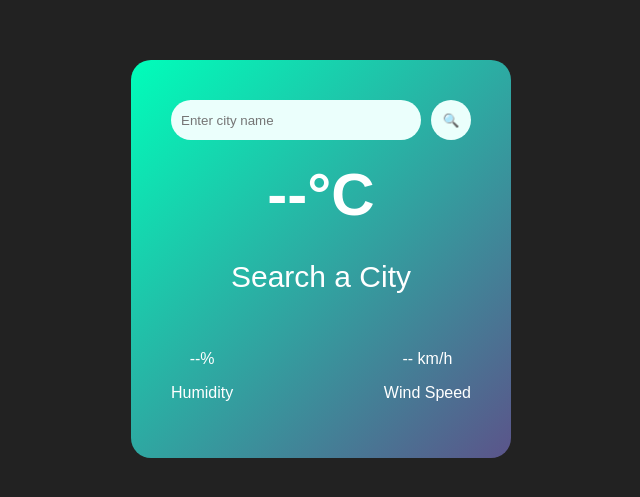
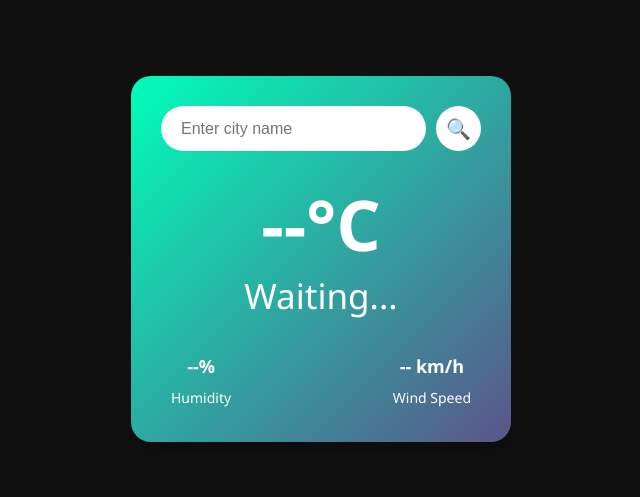
Before and after one commit to SaharJalili236/Weather-App, a plain HTML site: page index.html in a window 1280 px wide. Shown: the part 141-638 px from the top of the page, without its empty margins (319-959 px from the left). Drawn offline with Linux system fonts and the light colour scheme.

Commit message:
Update styles and content in index.html

```diff
--- a/index.html
+++ b/index.html
@@ -5,15 +5,18 @@
     <meta name="viewport" content="width=device-width, initial-scale=1.0">
     <title>Weather App</title>
     <style>
-        /* استایل سریع برای اینکه سایت قشنگ شود */
-        body { background: #222; font-family: sans-serif; display: flex; justify-content: center; align-items: center; height: 100vh; margin: 0; }
-        .card { background: linear-gradient(135deg, #00feba, #5b548a); color: #fff; padding: 40px; border-radius: 20px; text-align: center; width: 300px; }
-        .search { display: flex; gap: 10px; margin-bottom: 20px; }
-        input { border: 0; outline: 0; background: #ebfffc; color: #555; padding: 10px; border-radius: 20px; flex: 1; }
-        button { border: 0; outline: 0; background: #ebfffc; border-radius: 50%; width: 40px; height: 40px; cursor: pointer; }
-        .temp { font-size: 60px; margin-top: 10px; }
-        .city { font-size: 30px; font-weight: 400; margin-top: -10px; }
-        .details { display: flex; justify-content: space-between; margin-top: 40px; }
+        body { background: #111; font-family: 'Segoe UI', sans-serif; display: flex; justify-content: center; align-items: center; height: 100vh; margin: 0; }
+        .card { background: linear-gradient(135deg, #00feba, #5b548a); color: #fff; padding: 30px; border-radius: 20px; text-align: center; width: 320px; box-shadow: 0 10px 20px rgba(0,0,0,0.3); }
+        .search { display: flex; gap: 10px; margin-bottom: 25px; }
+        input { border: 0; outline: 0; background: #fff; color: #333; padding: 12px 20px; border-radius: 30px; flex: 1; font-size: 16px; }
+        button { border: 0; outline: 0; background: #fff; border-radius: 50%; width: 45px; height: 45px; cursor: pointer; font-size: 20px; transition: 0.3s; }
+        button:hover { background: #ddd; }
+        .temp { font-size: 70px; font-weight: 600; margin: 10px 0; }
+        .city { font-size: 35px; font-weight: 500; margin-top: -10px; }
+        .details { display: flex; justify-content: space-between; margin-top: 30px; padding: 0 10px; }
+        .col { display: flex; flex-direction: column; align-items: center; }
+        .col p { margin: 5px 0; font-size: 14px; }
+        .humidity, .wind { font-size: 18px !important; font-weight: bold; }
     </style>
 </head>
 <body>
@@ -24,7 +27,7 @@
         </div>
         <div class="weather">
             <h1 class="temp">--°C</h1>
-            <h2 class="city">Search a City</h2>
+            <h2 class="city">Waiting...</h2>
             <div class="details">
                 <div class="col">
                     <p class="humidity">--%</p>
```
